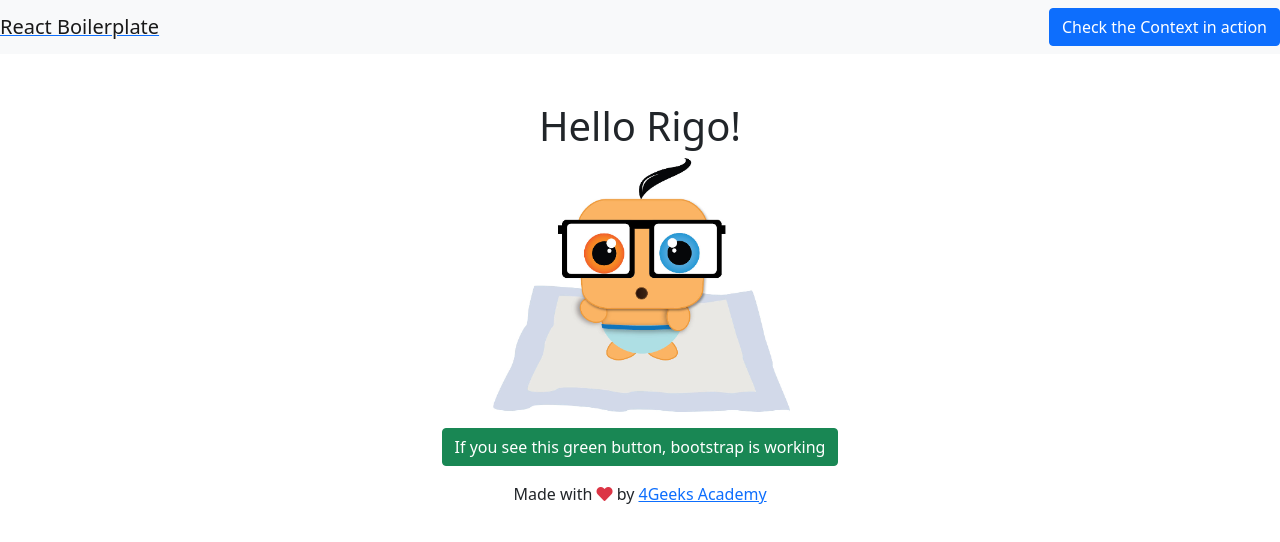
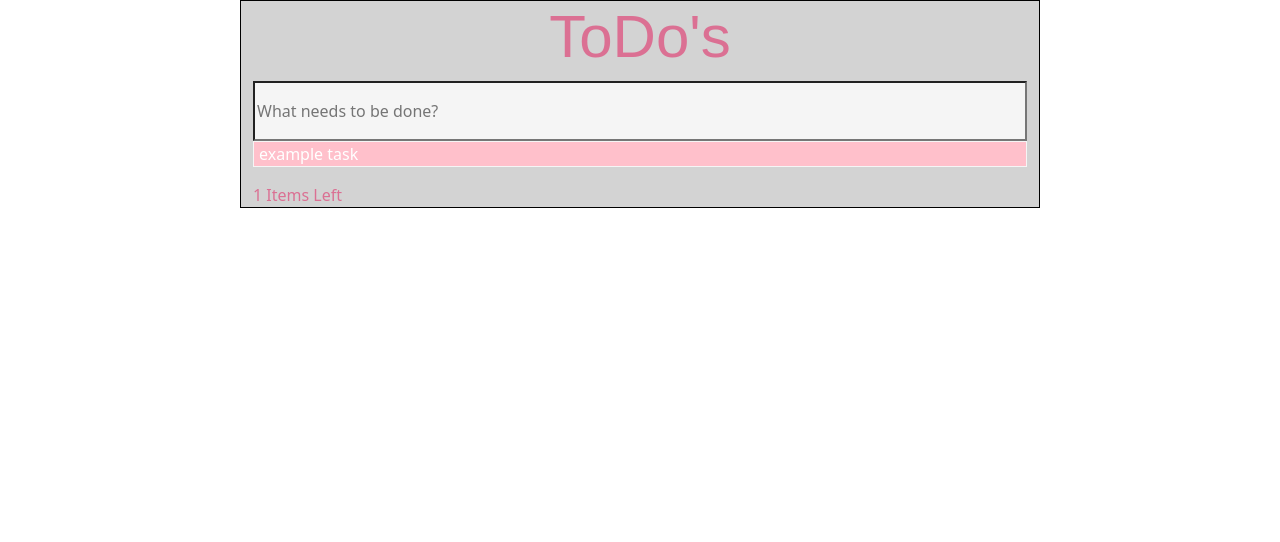
Before and after one commit to 4GeeksAcademy/Mariana-Rios-ToDoList-Flux, a React app: page / in a window 1280 px wide. Built offline with nearby package versions, Linux system fonts and the light colour scheme; no server answers.

Commit message:
completed with flux

```diff
--- a/src/js/index.js
+++ b/src/js/index.js
@@ -6,10 +6,10 @@ import {createRoot} from 'react-dom/client'
 import "../styles/index.css";
 
 //import your own components
-import Layout from './layout.js'
+import Home from './views/home.js'
 
 //
 const root = createRoot(document.querySelector("#app"))
 
 //render your react application
-root.render(<Layout/>)
+root.render(<Home/>)
--- a/src/js/store/appContext.js
+++ b/src/js/store/appContext.js
@@ -31,6 +31,7 @@ const injectContext = PassedComponent => {
 			 * state.actions.loadSomeData(); <---- calling this function from the flux.js actions
 			 *
 			 **/
+			state.actions.getTodos()
 		}, []);
 
 		// The initial value for the context is not null anymore, but the current state of this component,
--- a/src/js/store/flux.js
+++ b/src/js/store/flux.js
@@ -1,43 +1,99 @@
 const getState = ({ getStore, getActions, setStore }) => {
 	return {
 		store: {
-			demo: [
+			todos: [
 				{
-					title: "FIRST",
-					background: "white",
-					initial: "white"
-				},
-				{
-					title: "SECOND",
-					background: "white",
-					initial: "white"
+					done: false,
+					id: "08f9862337094b7a9c5a3506dfbbd126",
+					label: "example task"
 				}
 			]
 		},
 		actions: {
 			// Use getActions to call a function within a fuction
+			submitNewtask: (e) => {
+				let store = getStore();
+				let actions = getActions();
+				if (e.key === "Enter") {
+					const newTodo = {label: e.target.value, done: false, id: actions.getNextID()};
+					store.todos.push(newTodo);
+					setStore(store);
+					// setStore({todos:[...store.todos, ...[newTodo]]});
+					console.log(newTodo);
+					actions.uploadTodos(store.todos)
+				};
+
+			},
+
+			getNextID: () => {
+				let store = getStore();
+				return Math.max.apply(Math, store.todos.map(function(o) { return o.id; })) + 1;
+			},
+
+			hovering: (i) => {
+				document.querySelector("#deletebtn" + i).style.visibility = "visible"
+			},
+
+			notHovering: (i) => {
+				document.querySelector("#deletebtn" + i).style.visibility = "hidden"
+			},
+
+			deleteTask: (i) =>{
+				let store = getStore();
+				let actions = getActions()
+				let newTaskList = store.todos.filter((item, indx) => indx !== i)
+				setStore({todos:newTaskList});
+				if (store.todos.length < 1){
+					alert("dont delete")
+				}
+				else{
+				actions.uploadTodos(newTaskList)
+				}
+			},
+
 			exampleFunction: () => {
 				getActions().changeColor(0, "green");
 			},
-			loadSomeData: () => {
-				/**
-					fetch().then().then(data => setStore({ "foo": data.bar }))
-				*/
+			getTodos: () => {
+				fetch('https://playground.4geeks.com/apis/fake/todos/user/mrios')
+					.then(resp => {
+						console.log("is response succesful: " + resp.ok); // will be true if the response is successfull
+						console.log("status code: "+ resp.status); // the status code = 200 or code = 400 etc.
+						return resp.json(); // (returns promise) will try to parse the result as json as return a promise that you can .then for results
+					})
+					.then(data => {
+						//here is where your code should start after the fetch finishes
+						console.log(data); //this will print on the console the exact object received from the server
+						setStore({todos: data})
+					})
+					.catch(error => {
+						//error handling
+						console.log(error);
+					});
 			},
-			changeColor: (index, color) => {
-				//get the store
-				const store = getStore();
-
-				//we have to loop the entire demo array to look for the respective index
-				//and change its color
-				const demo = store.demo.map((elm, i) => {
-					if (i === index) elm.background = color;
-					return elm;
-				});
-
-				//reset the global store
-				setStore({ demo: demo });
-			}
+			uploadTodos: (todos) => {
+				fetch('https://playground.4geeks.com/apis/fake/todos/user/mrios', {
+					method: "PUT",
+					body: JSON.stringify(todos),
+					headers: {
+					  "Content-Type": "application/json"
+					}
+				  })
+				  .then(resp => {
+					  console.log(resp.ok); // will be true if the response is successfull
+					  console.log(resp.status); // the status code = 200 or code = 400 etc.
+					  console.log(resp.text()); // will try return the exact result as string
+					  return resp.json(); // (returns promise) will try to parse the result as json as return a promise that you can .then for results
+				  })
+				  .then(data => {
+					  //here is where your code should start after the fetch finishes
+					  console.log(data); //this will print on the console the exact object received from the server
+				  })
+				  .catch(error => {
+					  //error handling
+					  console.log(error);
+				  });
+			},
 		}
 	};
 };
--- a/src/js/views/home.js
+++ b/src/js/views/home.js
@@ -1,15 +1,35 @@
-import React from "react";
+import React, { useState, useEffect, useContext } from "react";
 import rigoImage from "../../img/rigo-baby.jpg";
 import "../../styles/home.css";
+import injectContext from "../store/appContext";
+import { Context } from "../store/appContext";
 
-export const Home = () => (
-	<div className="text-center mt-5">
-		<h1>Hello Rigo!</h1>
-		<p>
-			<img src={rigoImage} />
-		</p>
-		<a href="#" className="btn btn-success">
-			If you see this green button, bootstrap is working
-		</a>
-	</div>
-);
+
+export const Home = () => {
+
+	const { store, actions } = useContext(Context);
+
+	return (
+		<div className="container text-center">
+			<div>
+				<h1 className="header">ToDo's</h1>
+			</div>
+			<div>
+				<input type="text" className="py-3 w-100 inputLine" placeholder="What needs to be done?" onKeyDown={(e) => actions.submitNewtask(e)}/>
+			</div>
+			<div>
+				<ul className="tasksUL">
+					{store.todos.map((task, i) => (
+						<li className="listItem" onMouseOver={() => actions.hovering(i)} onMouseOut={() => actions.notHovering(i)} key={i}>
+							{task.label}
+							<i onClick={() => actions.deleteTask(i)} className="fa-solid fa-xmark deletebtn" id={"deletebtn" + i}></i>
+						</li>
+						))}
+				</ul>
+			</div>
+			<div className="itemsLeft">{store.todos.length} Items Left</div>
+		</div>
+	);
+};
+
+export default injectContext(Home);
--- a/src/styles/home.css
+++ b/src/styles/home.css
@@ -0,0 +1,38 @@
+.itemsLeft {
+    display: flex;
+    justify-content: start;
+    color: palevioletred;
+}
+.deletebtn {
+    visibility: hidden;
+    margin-right: 10px;
+    background-color: pink;
+    color: white;
+}
+.tasksUL {
+    list-style-type: none;
+    text-align: start;
+    padding: 0px;
+}
+.header {
+    font-family: 'Quicksand', sans-serif;
+    font-size: 60px;
+    color: palevioletred;
+}
+.listItem {
+    display: flex;
+    justify-content: space-between;
+    align-items: center;
+    background-color:pink;
+    border: 0.5px solid whitesmoke;
+    color: white;
+    padding-left: 5px;
+}
+.inputLine {
+    background-color: whitesmoke;
+}
+.container {
+    background-color: lightgrey;
+    width: 800px;
+    border: 1px solid black;
+}
--- a/template.html
+++ b/template.html
@@ -6,6 +6,7 @@
         <title>Hello Rigo with Vanilla.js</title>
         <link href="https://cdn.jsdelivr.net/npm/bootstrap@5.1.3/dist/css/bootstrap.min.css" rel="stylesheet" integrity="sha384-1BmE4kWBq78iYhFldvKuhfTAU6auU8tT94WrHftjDbrCEXSU1oBoqyl2QvZ6jIW3" crossorigin="anonymous">
         <link rel="stylesheet" href="https://use.fontawesome.com/releases/v5.2.0/css/all.css" integrity="sha384-hWVjflwFxL6sNzntih27bfxkr27PmbbK/iSvJ+a4+0owXq79v+lsFkW54bOGbiDQ" crossorigin="anonymous">
+        <script src="https://kit.fontawesome.com/072e5df971.js" crossorigin="anonymous"></script>
     </head>
     <body class="h-100">
         <div id="app" class="h-100"></div>
```
